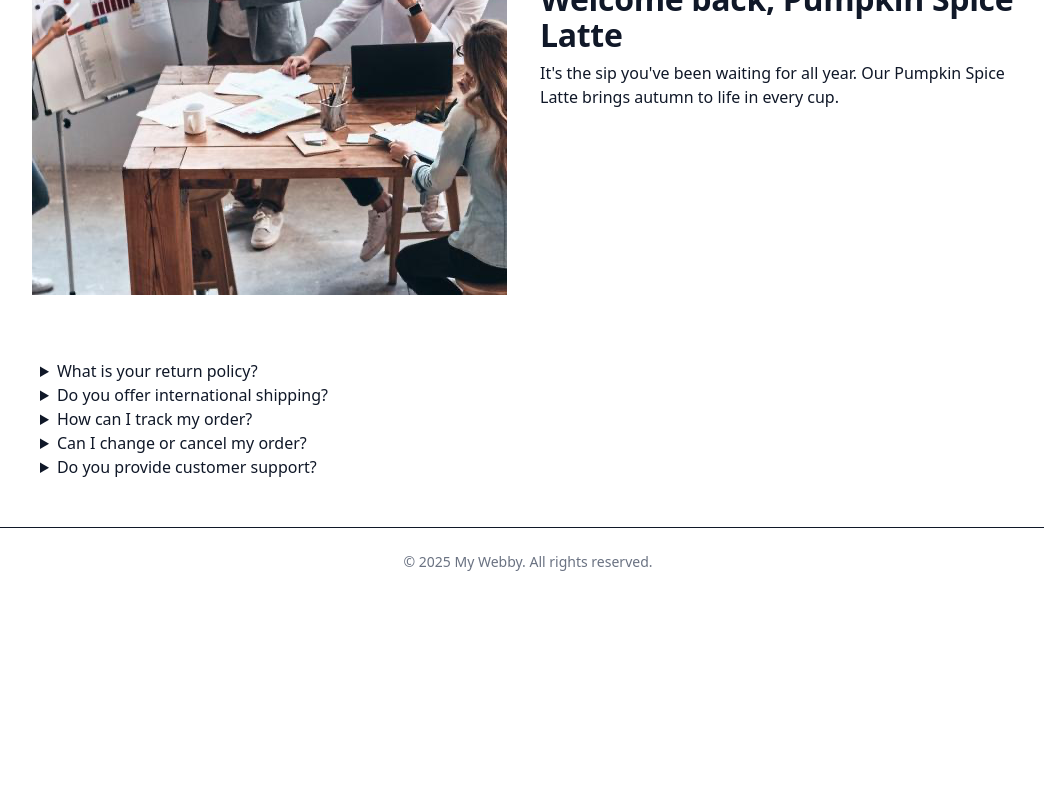
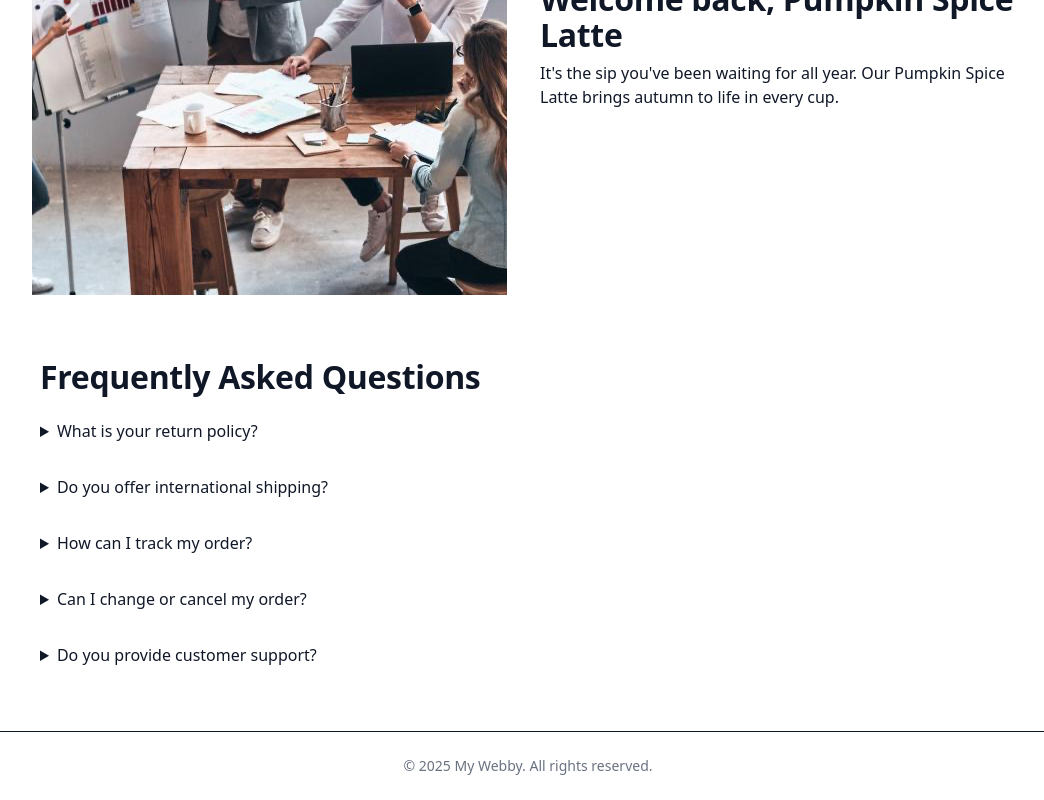
Before and after one commit to galhardj/my-webby, a Next.js app: page / in a window 1280 px wide. Shown: the part 725-1525 px from the top of the page, without its empty margins (112-1156 px from the left). Before the commit the page ends 1321 px from the top, so only its background shows below. Built offline with nearby package versions, Linux system fonts and the light colour scheme.

Commit message:
add useState to Accordion component

```diff
--- a/src/app/page.tsx
+++ b/src/app/page.tsx
@@ -15,7 +15,10 @@ export default function Page() {
         title={BANNER.title}
         description={BANNER.description}
       />
-      <Accordion accordions={ACCORDION_ITEMS} />
+      <Accordion
+        title={ACCORDION_ITEMS.title}
+        accordions={ACCORDION_ITEMS.accordions}
+      />
       <Footer />
     </main>
   );
--- a/src/components/common/Accordion/Accordion.tsx
+++ b/src/components/common/Accordion/Accordion.tsx
@@ -1,14 +1,27 @@
+"use client";
+
+import { useState } from "react";
 import AccordionItem from "@/src/components/common/AccordionItem/AccordionItem";
 import type { Accordion } from "@/src/type/content";
 
-const Accordion = ({ accordions }: Accordion) => {
+const Accordion = ({ title, accordions }: Accordion) => {
+  const [openItem, setOpenItem] = useState<null | number>(null);
+
+  const openAccordionItemHandler = (id: number) => {
+    setOpenItem((prev) => (prev === id ? prev : id));
+  };
+
   return (
     <section>
+      <h2>{title}</h2>
       {accordions.map((accordion) => (
         <AccordionItem
           key={accordion.id}
+          id={accordion.id}
           summary={accordion.summary}
           description={accordion.description}
+          openItem={openItem === accordion.id}
+          onItemClick={openAccordionItemHandler}
         />
       ))}
     </section>
--- a/src/components/common/AccordionItem/AccordionItem.module.css
+++ b/src/components/common/AccordionItem/AccordionItem.module.css
@@ -0,0 +1,3 @@
+.accordion-item {
+  padding: 1rem 0;
+}
--- a/src/components/common/AccordionItem/AccordionItem.tsx
+++ b/src/components/common/AccordionItem/AccordionItem.tsx
@@ -1,8 +1,21 @@
+"use client";
+
+import styles from "./AccordionItem.module.css";
 import type { AccordionItemProp } from "@/src/type/prop";
 
-const AccordionItem = ({ key, summary, description }: AccordionItemProp) => {
+const AccordionItem = ({
+  id,
+  summary,
+  description,
+  openItem,
+  onItemClick,
+}: AccordionItemProp) => {
   return (
-    <details key={key}>
+    <details
+      className={styles["accordion-item"]}
+      onClick={() => onItemClick(id)}
+      open={openItem}
+    >
       <summary>{summary}</summary>
       <p>{description}</p>
     </details>
--- a/src/constants/accordion.ts
+++ b/src/constants/accordion.ts
@@ -1,4 +1,6 @@
-export const ACCORDION_ITEMS = [
+export const ACCORDION_ITEMS = {
+  title: "Frequently Asked Questions",
+  accordions: [
     {
       id: 1,
       summary: "What is your return policy?",
@@ -29,4 +31,5 @@ export const ACCORDION_ITEMS = [
       description:
         "Yes, our support team is available 24/7 via email and chat to assist with any questions or issues you may have.",
     },
-];
+  ],
+};
--- a/src/type/content.tsx
+++ b/src/type/content.tsx
@@ -15,5 +15,6 @@ export interface AccordionItem {
 }
 
 export interface Accordion {
+  title?: string;
   accordions: AccordionItem[];
 }
--- a/src/type/prop.tsx
+++ b/src/type/prop.tsx
@@ -1,5 +1,7 @@
 export interface AccordionItemProp {
-  key: number;
+  id: number;
   summary: string;
   description: string;
+  openItem: boolean;
+  onItemClick: (id: number) => void;
 }
```
Lines whose indentation alone changed are shown as unchanged.
